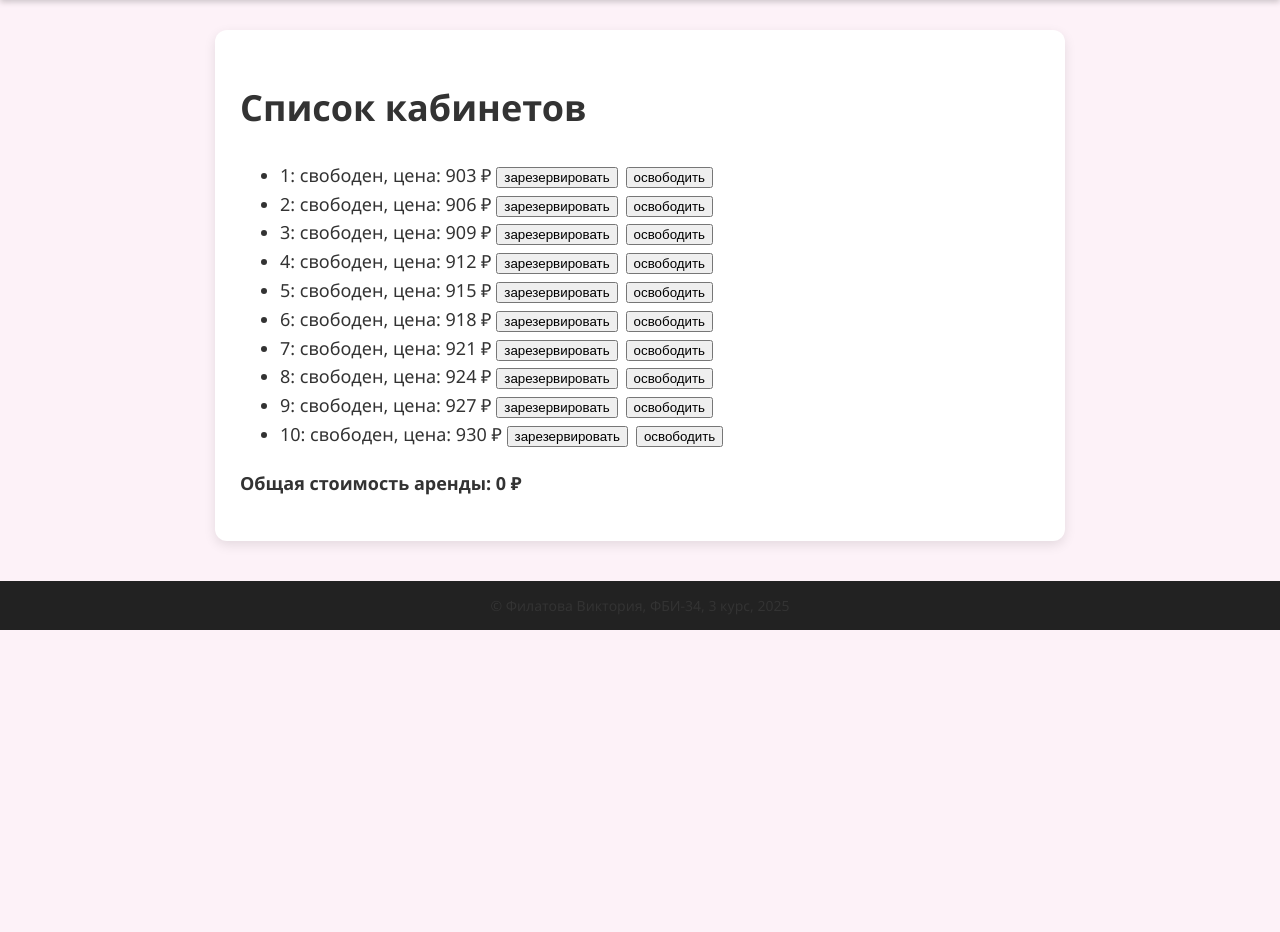
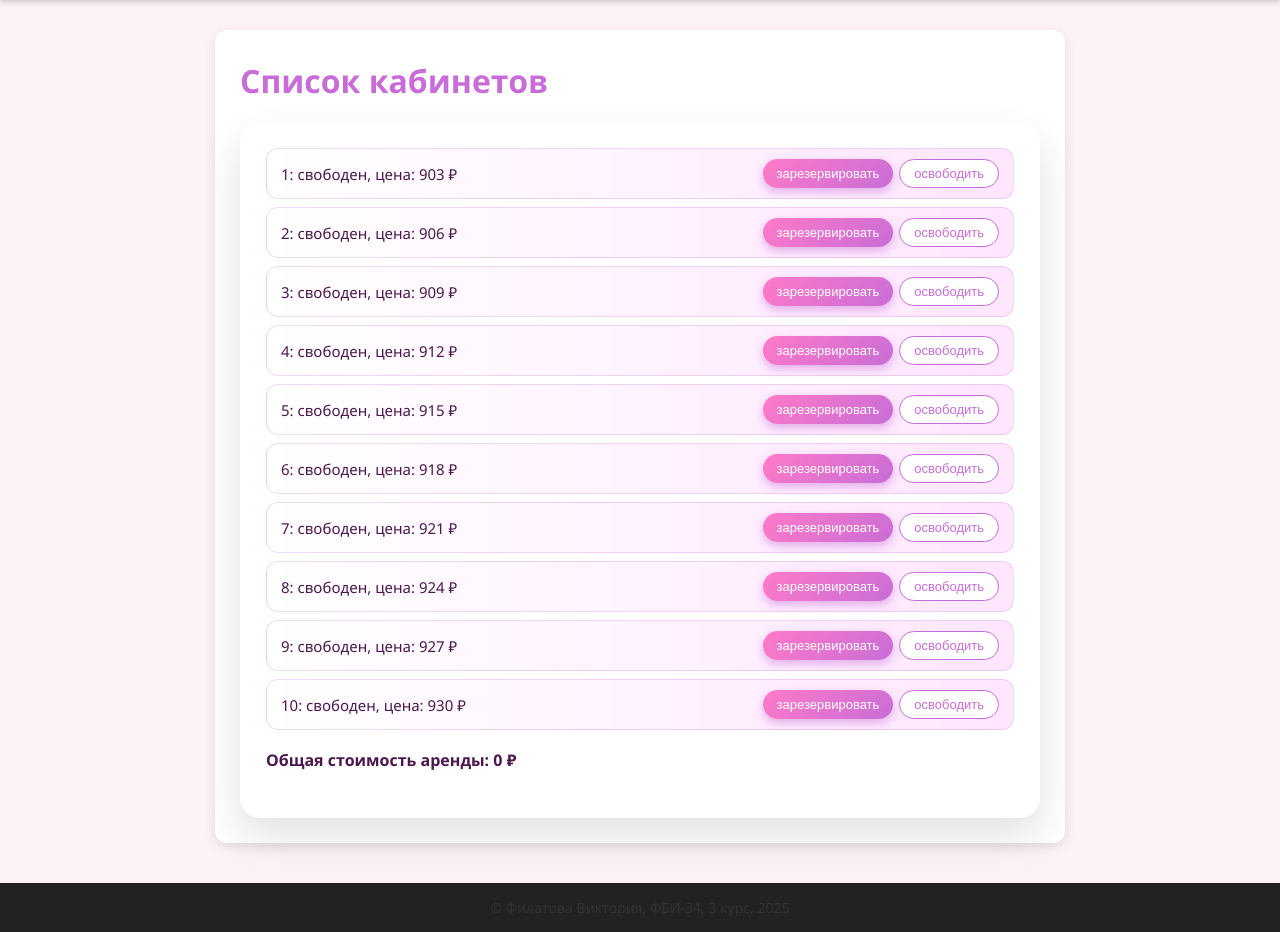
Before and after one commit to Viktorifilx/web-back-labs, a Flask app: page /lab6/ in a window 1280 px wide. Shown: the part 67-999 px from the top of the page. Before the commit the page ends 697 px from the top, so only its background shows below. Run offline with Flask 3, Linux system fonts and the light colour scheme.

Commit message:
Стили

```diff
--- a/static/main.css
+++ b/static/main.css
@@ -204,3 +204,90 @@ header a, footer a {
 .price-accent {
     color: inherit !important;
 }
+
+
+/* ====== Лабораторная 6 — список кабинетов ====== */
+
+.lab6-title {
+    font-size: 32px;
+    font-weight: 800;
+    color: #c86dd7;
+    margin: 0 0 18px 0;
+    text-align: left;
+}
+
+.lab6-card {
+    background: #ffffff;
+    border-radius: 20px;
+    padding: 24px 26px 28px;
+    box-shadow: 0 18px 40px rgba(0, 0, 0, 0.12);
+}
+
+.lab6-office-list {
+    list-style: none;
+    margin: 0;
+    padding: 0;
+}
+
+.lab6-office-item {
+    display: flex;
+    justify-content: space-between;
+    align-items: center;
+    padding: 10px 14px;
+    margin-bottom: 8px;
+    border-radius: 12px;
+    background: linear-gradient(90deg, rgba(255,255,255,0.9), #ffe6ff);
+    border: 1px solid rgba(200, 109, 215, 0.25);
+    gap: 10px;
+}
+
+.lab6-office-info {
+    font-size: 15px;
+    color: #4b184d;
+}
+
+.lab6-buttons {
+    display: flex;
+    gap: 6px;
+}
+
+/* общая кнопка */
+.lab6-btn {
+    border: none;
+    border-radius: 999px;
+    padding: 6px 14px;
+    font-size: 13px;
+    cursor: pointer;
+    transition: transform 0.1s ease, box-shadow 0.1s ease, background-color 0.1s ease;
+}
+
+/* основная — резерв */
+.lab6-btn-primary {
+    background: linear-gradient(135deg, #ff7ac7, #c86dd7);
+    color: #fff;
+    box-shadow: 0 4px 10px rgba(200, 109, 215, 0.5);
+}
+
+.lab6-btn-primary:hover {
+    transform: translateY(-1px);
+    box-shadow: 0 6px 14px rgba(200, 109, 215, 0.65);
+}
+
+/* вторичная — освободить */
+.lab6-btn-ghost {
+    background: #fff;
+    color: #c86dd7;
+    border: 1px solid #c86dd7;
+}
+
+.lab6-btn-ghost:hover {
+    background: #ffe6ff;
+}
+
+/* итоговая стоимость */
+.lab6-total {
+    margin-top: 18px;
+    font-weight: 700;
+    font-size: 16px;
+    color: #4b184d;
+}
--- a/templates/lab6/lab6.html
+++ b/templates/lab6/lab6.html
@@ -3,10 +3,12 @@
 {% block lab %}Лабораторная работа 6{% endblock %}
 
 {% block main %}
-<h1>Список кабинетов</h1>
+<h1 class="lab6-title">Список кабинетов</h1>
 
-<ul id="office-list"></ul>
-<p id="total-price" style="margin-top: 20px; font-weight: bold;"></p>
+<div class="lab6-card">
+    <ul id="office-list" class="lab6-office-list"></ul>
+    <p id="total-price" class="lab6-total"></p>
+</div>
 {% endblock %}
 
 {% block script %}
@@ -24,10 +26,10 @@ function getOfficeList() {
         headers: { 'Content-Type': 'application/json' },
         body: JSON.stringify(json)
     })
-    .then(function (response) {
+    .then(function(response) {
         return response.json();
     })
-    .then(function (data) {
+    .then(function(data) {
         const office_list = data.result;
         const ul = document.getElementById('office-list');
         ul.innerHTML = '';
@@ -36,30 +38,38 @@ function getOfficeList() {
             const office = office_list[i];
 
             const li = document.createElement('li');
-            const status = office.tenant ? ('занят (' + office.tenant + ')') : 'свободен';
-            li.innerText = office.number + ': ' + status + ', цена: ' + office.price + ' ₽ ';
+            li.className = 'lab6-office-item';
 
-            // кнопка "зарезервировать"
+            const status = office.tenant
+                ? ('занят (' + office.tenant + ')')
+                : 'свободен';
+
+            const infoSpan = document.createElement('span');
+            infoSpan.className = 'lab6-office-info';
+            infoSpan.innerText = office.number + ': ' + status +
+                ', цена: ' + office.price + ' ₽ ';
+            li.appendChild(infoSpan);
+
+            const buttonsBox = document.createElement('span');
+            buttonsBox.className = 'lab6-buttons';
+
             const bookingButton = document.createElement('button');
+            bookingButton.className = 'lab6-btn lab6-btn-primary';
             bookingButton.innerText = 'зaрезервировать';
-            bookingButton.onclick = function () {
-                booking(office.number);
-            };
-            li.appendChild(bookingButton);
+            bookingButton.onclick = function() { booking(office.number); };
+            buttonsBox.appendChild(bookingButton);
 
-            // кнопка "освободить"
             const cancelButton = document.createElement('button');
+            cancelButton.className = 'lab6-btn lab6-btn-ghost';
             cancelButton.innerText = 'освободить';
-            cancelButton.style.marginLeft = '8px';
-            cancelButton.onclick = function () {
-                cancellation(office.number);
-            };
-            li.appendChild(cancelButton);
+            cancelButton.onclick = function() { cancellation(office.number); };
+            buttonsBox.appendChild(cancelButton);
 
+            li.appendChild(buttonsBox);
             ul.appendChild(li);
         }
 
-        // Считаем общую стоимость аренды
+        // итоговая стоимость
         let total = 0;
         for (let i = 0; i < office_list.length; i++) {
             if (office_list[i].tenant) {
@@ -82,13 +92,13 @@ function booking(officeNumber) {
 
     fetch(url, {
         method: 'POST',
-        headers: { 'Content-Type': 'application/json' },
+        headers: {'Content-Type': 'application/json'},
         body: JSON.stringify(json)
     })
-    .then(function (response) {
+    .then(function(response) {
         return response.json();
     })
-    .then(function (data) {
+    .then(function(data) {
         if (data.error) {
             switch (data.error.code) {
                 case 1:
@@ -102,7 +112,6 @@ function booking(officeNumber) {
                     break;
             }
         } else {
-            document.getElementById('office-list').innerHTML = '';
             getOfficeList();
         }
     });
@@ -119,13 +128,13 @@ function cancellation(officeNumber) {
 
     fetch(url, {
         method: 'POST',
-        headers: { 'Content-Type': 'application/json' },
+        headers: {'Content-Type': 'application/json'},
         body: JSON.stringify(json)
     })
-    .then(function (response) {
+    .then(function(response) {
         return response.json();
     })
-    .then(function (data) {
+    .then(function(data) {
         if (data.error) {
             switch (data.error.code) {
                 case 1:
@@ -142,13 +151,11 @@ function cancellation(officeNumber) {
                     break;
             }
         } else {
-            document.getElementById('office-list').innerHTML = '';
             getOfficeList();
         }
     });
 }
 
-// запуск при загрузке страницы
 document.addEventListener('DOMContentLoaded', getOfficeList);
 </script>
 {% endblock %}
```
